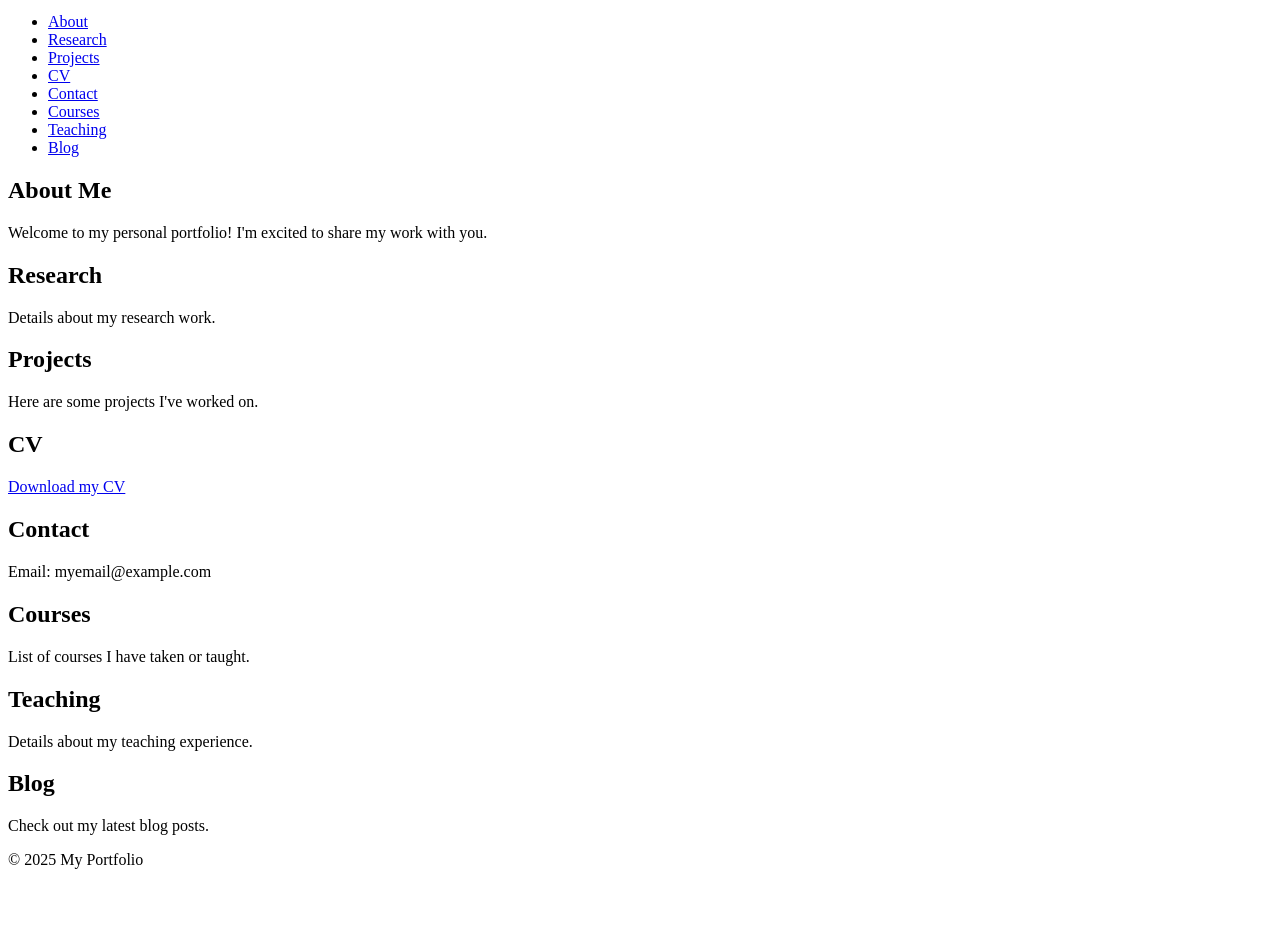
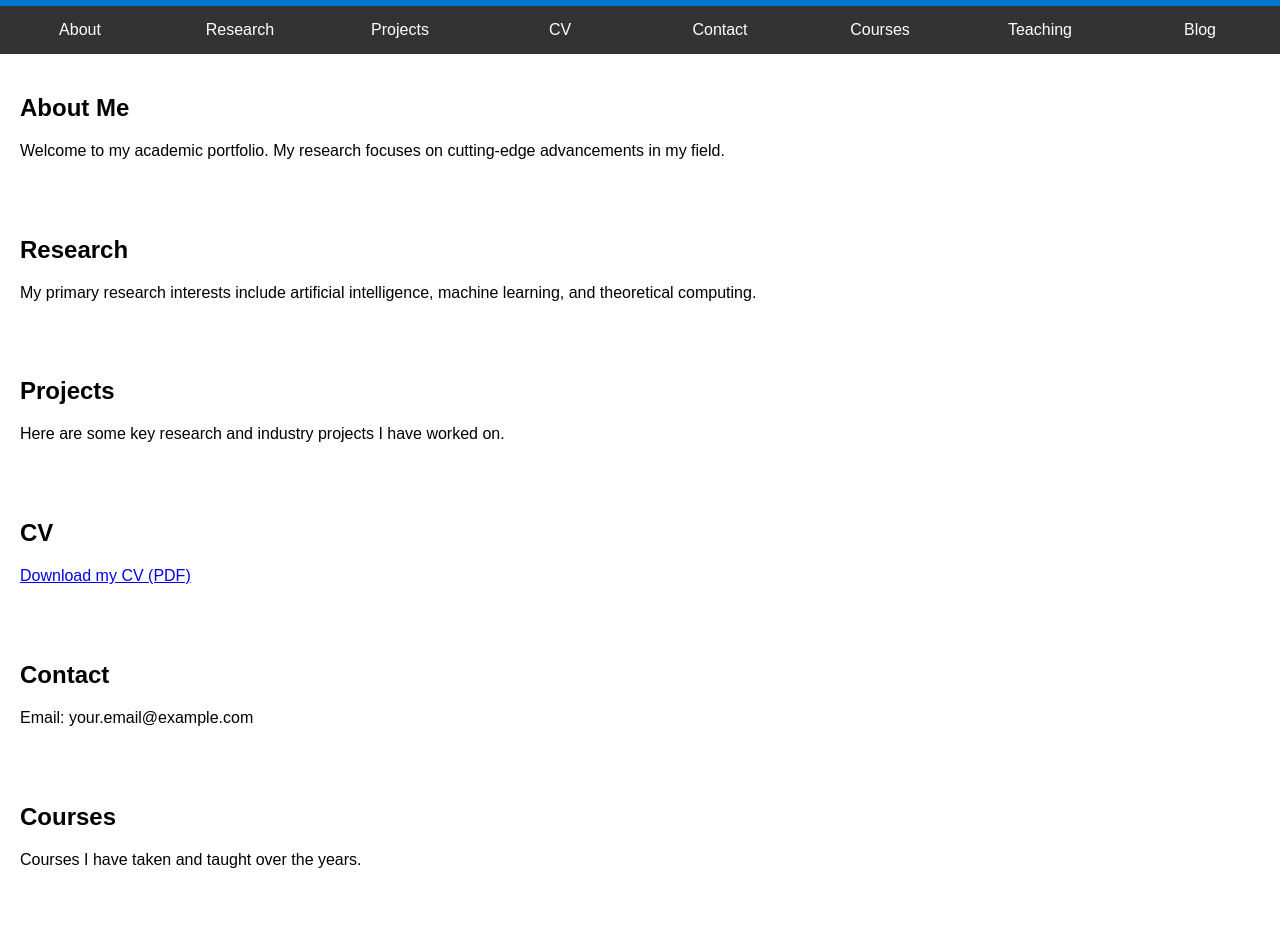
Before and after one commit to anujyadav10457/anujyadav10457.github.io, a plain HTML site: page index.html in a window 1280 px wide. Shown: the part 104-1030 px from the top of the page. Before the commit the page ends 989 px from the top, so only its background shows below. Drawn offline with Linux system fonts and the light colour scheme.

Commit message:
Update index.html

```diff
--- a/index.html
+++ b/index.html
@@ -3,12 +3,16 @@
 <head>
     <meta charset="UTF-8">
     <meta name="viewport" content="width=device-width, initial-scale=1.0">
-    <title>My Portfolio</title>
-    <link rel="stylesheet" href="styles.css">
+    <title>Academic Portfolio</title>
+    <link rel="stylesheet" href="style.css">
+    <script defer src="script.js"></script>
+    <link rel="preconnect" href="https://fonts.googleapis.com">
+    <link href="https://fonts.googleapis.com/css2?family=Merriweather&display=swap" rel="stylesheet">
 </head>
 <body>
     <header>
-        <h1>My Portfolio</h1>
+        <h1>Dr. Your Name</h1>
+        <p>Researcher | Educator | Innovator</p>
         <button id="theme-toggle">🌙 Dark Mode</button>
     </header>
 
@@ -25,34 +29,35 @@
         </ul>
     </nav>
 
+    <main>
         <section id="about">
             <h2>About Me</h2>
-        <p>Welcome to my personal portfolio! I'm excited to share my work with you.</p>
+            <p>Welcome to my academic portfolio. My research focuses on cutting-edge advancements in my field.</p>
         </section>
 
         <section id="research">
             <h2>Research</h2>
-        <p>Details about my research work.</p>
+            <p>My primary research interests include artificial intelligence, machine learning, and theoretical computing.</p>
         </section>
 
         <section id="projects">
             <h2>Projects</h2>
-        <p>Here are some projects I've worked on.</p>
+            <p>Here are some key research and industry projects I have worked on.</p>
         </section>
 
         <section id="cv">
             <h2>CV</h2>
-        <p><a href="cv.pdf" target="_blank">Download my CV</a></p>
+            <p><a href="cv.pdf" target="_blank">Download my CV (PDF)</a></p>
         </section>
 
         <section id="contact">
             <h2>Contact</h2>
-        <p>Email: myemail@example.com</p>
+            <p>Email: your.email@example.com</p>
         </section>
 
         <section id="courses">
             <h2>Courses</h2>
-        <p>List of courses I have taken or taught.</p>
+            <p>Courses I have taken and taught over the years.</p>
         </section>
 
         <section id="teaching">
@@ -62,13 +67,12 @@
 
         <section id="blog">
             <h2>Blog</h2>
-        <p>Check out my latest blog posts.</p>
+            <p>Read my latest academic blog posts.</p>
         </section>
+    </main>
 
     <footer>
-        <p>&copy; 2025 My Portfolio</p>
+        <p>© 2025 Dr. Your Name | All Rights Reserved</p>
     </footer>
-
-    <script src="script.js"></script>
 </body>
 </html>
```
Lines whose indentation alone changed are shown as unchanged.
